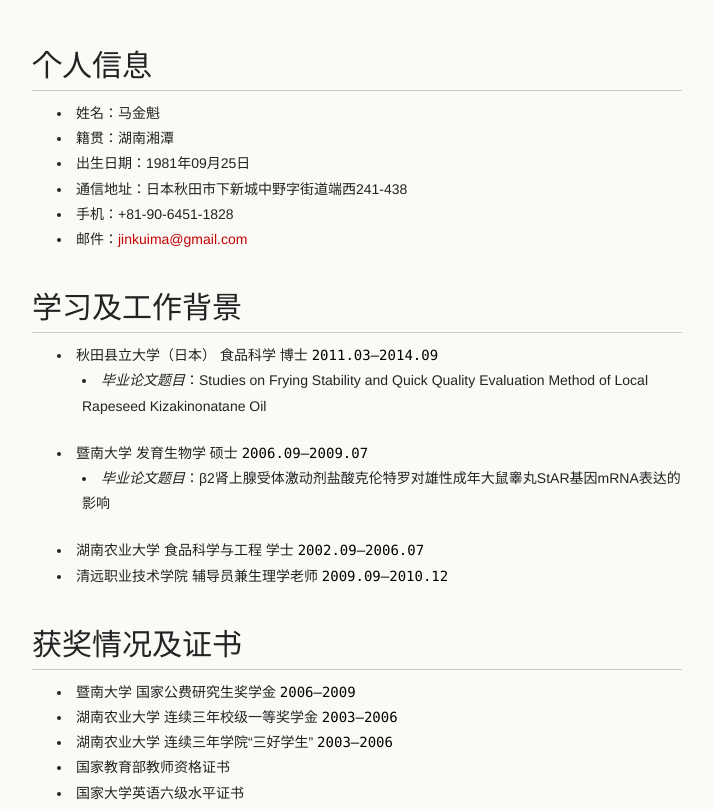
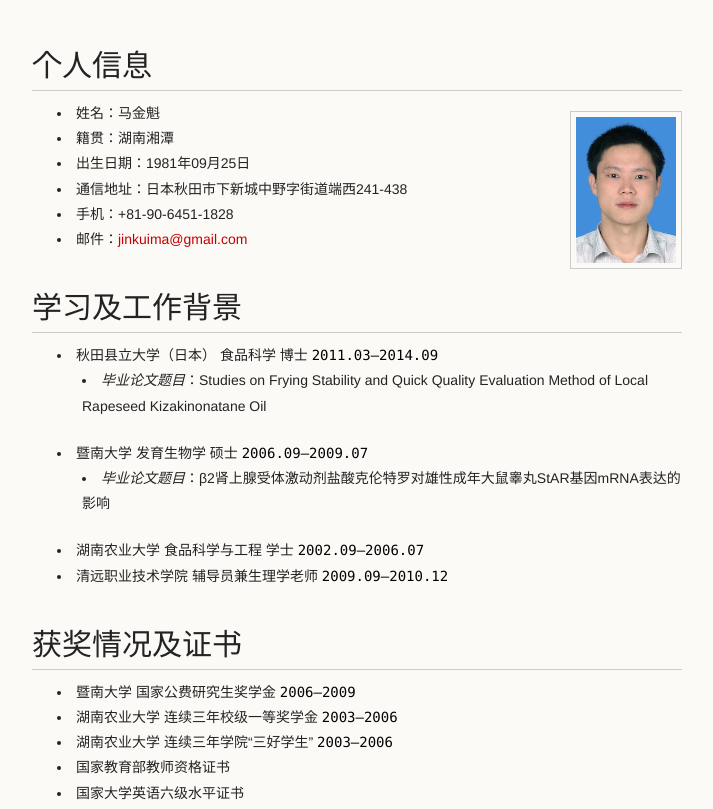
Before and after one commit to majinkui/Chinese-resume, a plain HTML site: page index.html in a window 1280 px wide. Shown: the top 809 px of the page, without its empty margins (278-991 px from the left). Drawn offline with Linux system fonts and the light colour scheme.

Commit message:
add avatar

```diff
--- a/index.html
+++ b/index.html
@@ -18,7 +18,9 @@
       <section>
         <h1>
 <a name="%E5%9F%BA%E6%9C%AC%E7%8A%B6%E5%86%B5%E5%8F%8A%E8%81%94%E7%B3%BB%E6%96%B9%E6%B3%95" class="anchor" href="#%E5%9F%BA%E6%9C%AC%E7%8A%B6%E5%86%B5%E5%8F%8A%E8%81%94%E7%B3%BB%E6%96%B9%E6%B3%95"><span class="octicon octicon-link"></span></a>个人信息</h1>
-
+<div style="float:right;">
+  <img src="images/Ma_Jinkui.jpg" width="100px"/>
+</div>
 <ul>
 <li>姓名：马金魁</li>
 <li>籍贯：湖南湘潭</li>
```
Also changed, not shown: images/Ma_Jinkui.jpg (added).
